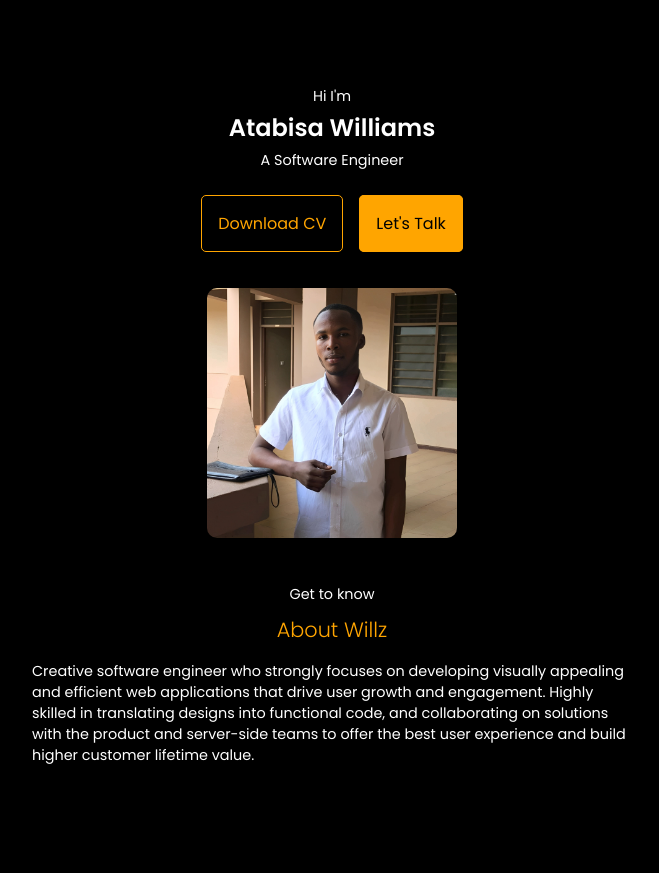
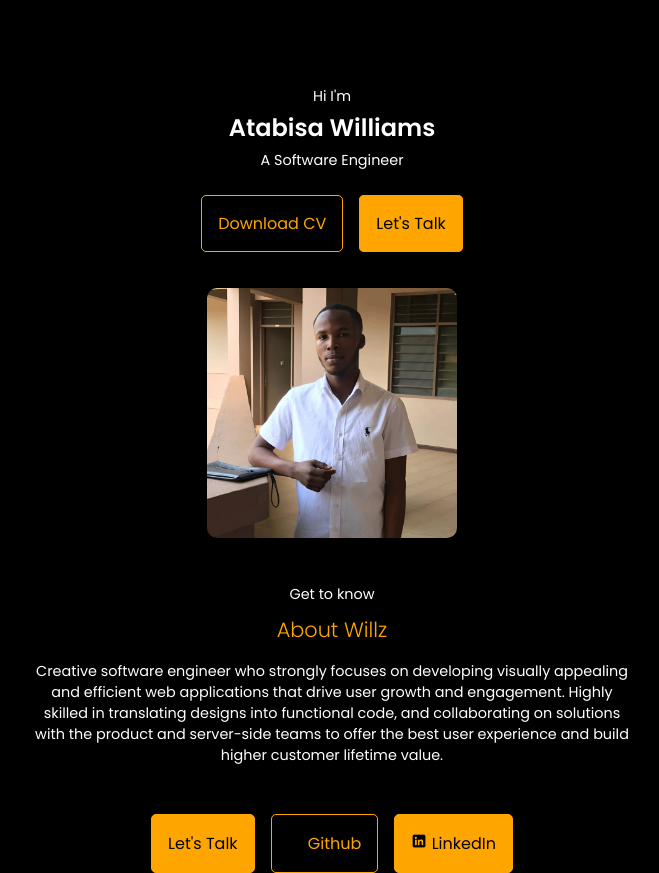
Before and after one commit to willzcode/Mini-Portfolio, a plain HTML site: page index.html in a window 1280 px wide. Shown: the whole page, without its empty margins (308-967 px from the left). Before the commit the page ends 800 px from the top, so only its background shows below. Drawn offline with Linux system fonts and the light colour scheme.

Commit message:
in progress

```diff
--- a/index.html
+++ b/index.html
@@ -20,7 +20,7 @@
         </div>
       </div>
       <div class="profile-image">
-        <img src="profile.jpg" alt="" />
+        <img src="assets/profile.jpg" alt="profile-image" />
       </div>
     </header>
     <main>
@@ -37,7 +37,17 @@
             customer lifetime value.
           </p>
         </div>
-
+          <div class="social-handles">
+            <a href="tel:+233547793444" class="contact">Let's Talk</a>
+            <a href="" class="github">
+              <img src="assets/github.png" alt="github icon">
+              Github
+            </a>
+            <a href="" class="linkedin">
+              <img src="assets/linkedin.png" alt="linkedin icon">
+              LinkedIn
+            </a>
+          </div>
       </section>
     </main>
     <footer></footer>
--- a/style.css
+++ b/style.css
@@ -104,15 +104,53 @@ section h2 {
 }
 
 .about-p p {
-  text-align: start;
   margin-top: 1rem;
   font-size: 0.9rem;
 }
 
-/* @media (max-width:1000px){
-  .about-p p {
-    text-align: center;
-    word-spacing: none;
-  }
+.social-handles {
+  margin-top: 3rem;
+  display: flex;
+  gap: 1rem;
+  justify-content: center;
+}
 
-} */
+.social-handles a {
+  text-decoration: none;
+}
+
+.social-handles .contact {
+  border: 1px solid orange;
+  background-color: orange;
+  font-size: 1rem;
+  padding: 1em;
+  border-radius: 5px;
+  color: #000;
+}
+
+.social-handles .contact:hover {
+  background: none;
+  color: orange;
+}
+
+.social-handles .github {
+  border: 1px solid orange;
+  font-size: 1rem;
+  padding: 1em;
+  border-radius: 5px;
+  color: orange;
+}
+
+.social-handles .linkedin {
+  border: 1px solid orange;
+  background-color: orange;
+  font-size: 1rem;
+  padding: 1em;
+  border-radius: 5px;
+  color: #000;
+}
+
+
+.social-handles img {
+
+}
```
Also changed, not shown: assets/github.png (added), assets/linkedin.png (added), assets/profile.jpg (renamed from profile.jpg).
